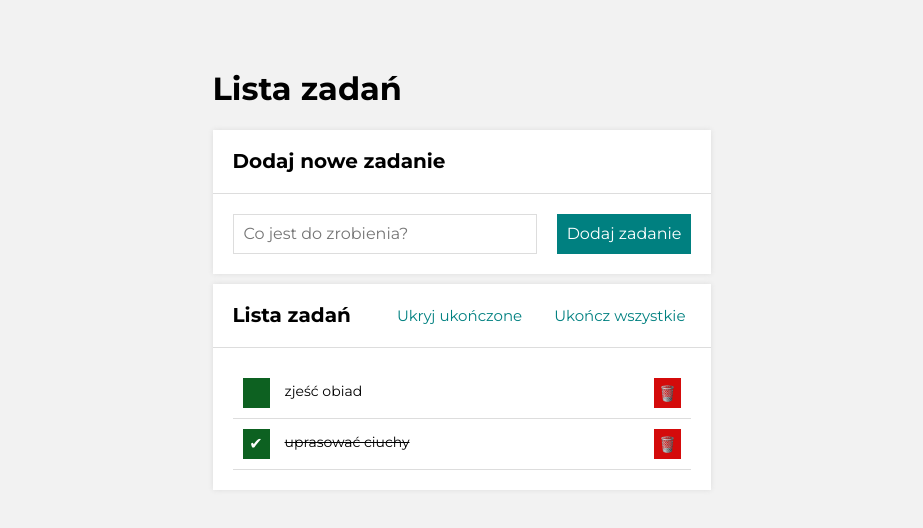
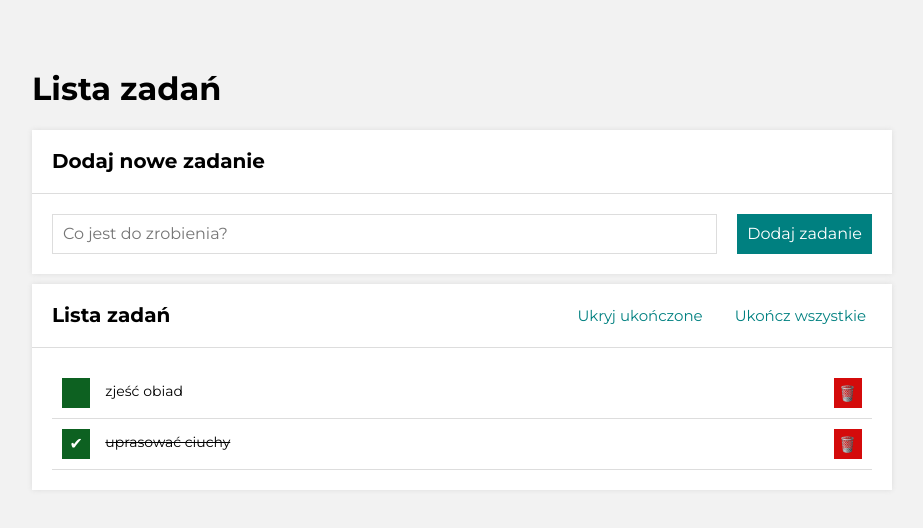
Before and after one commit to kingatos/todo-list-react, a React (Create React App) app: page / in a window 1280 px wide. Shown: the top 528 px of the page, without its empty margins (178-1101 px from the left). Built offline with nearby package versions, Linux system fonts and the light colour scheme.

Commit message:
added the #root to index.css

```diff
--- a/src/index.css
+++ b/src/index.css
@@ -11,9 +11,11 @@ body {
   margin:auto;
   padding: 30px;
   background-color:rgba(204, 204, 204, 0.253);
-  display: flex;
-  align-items: center;
-  justify-content: center;
   word-break: break-word;
   overflow-wrap: break-word;
 }
+
+#root {
+  display: flex;
+  justify-content: center;
+}
```
